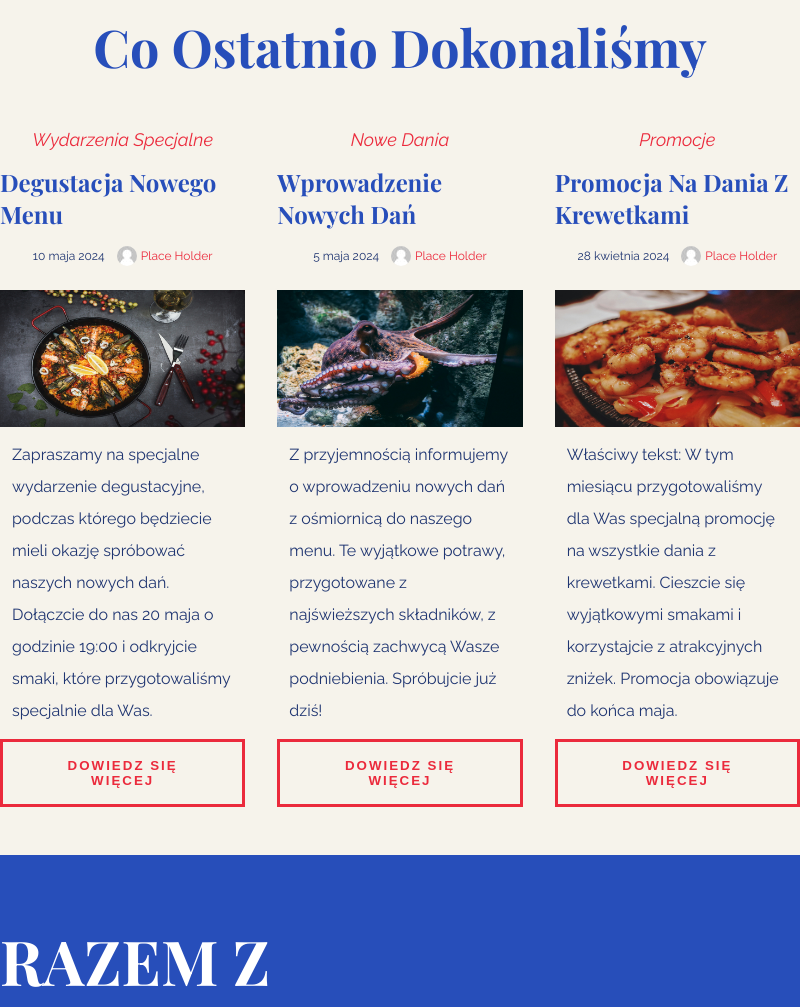
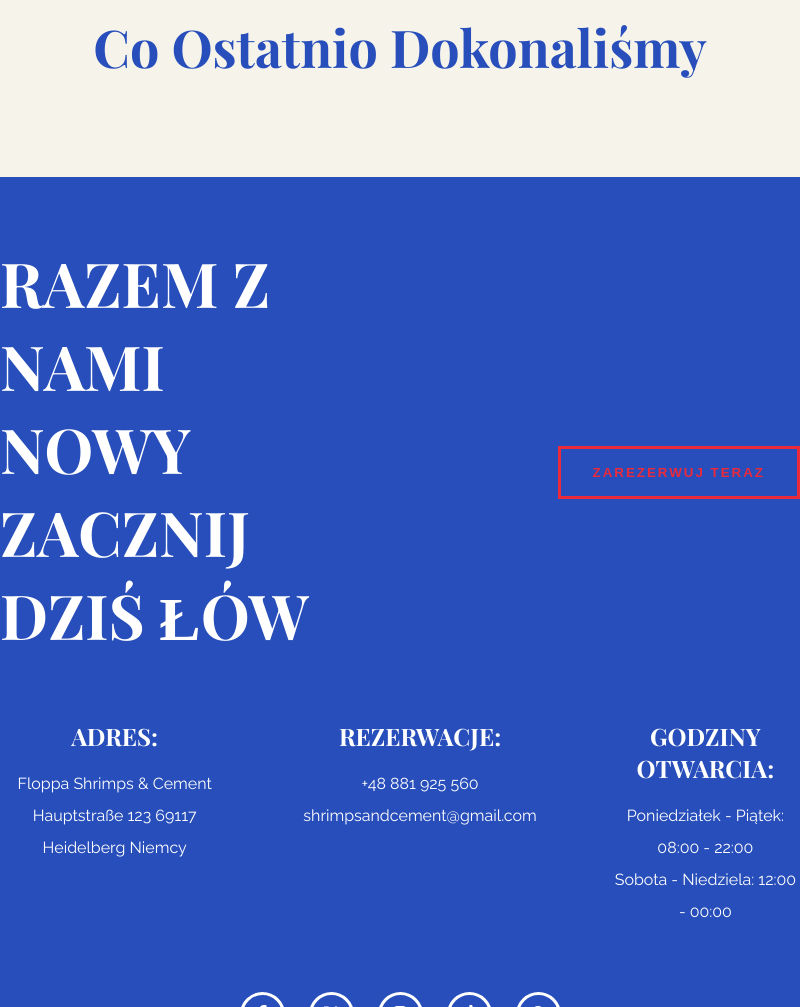
Before and after one commit to TraumeVonHeidelberg/Floppa-Shrimps, an Electron app: page public/index.html in a window 800 px wide. Shown: the part 5387-6394 px from the top of the page. Drawn offline with nearby package versions, Linux system fonts and the light colour scheme; no server answers; a web font is replaced by a local one.

Commit message:
Ja siem bojem co to dalej bedziem

```diff
--- a/public/index.html
+++ b/public/index.html
@@ -288,8 +288,8 @@
                 <p class="information-header text-center">Najnowsze zmiany</p>
                 <h2 class="section-header">Co Ostatnio Dokonaliśmy</h2>
 
-                <div class="news-grid-container">
-                    <div class="news-card">
+                <div class="news-grid-container" id="news-grid-container">
+                    <!-- <div class="news-card">
                         <p class="news-category">Wydarzenia Specjalne</p>
                         <h4 class="news-title">Degustacja Nowego Menu</h4>
                         <p class="news-footer">10 maja 2024 <span class="news-author">
@@ -327,7 +327,7 @@
                             na wszystkie dania z krewetkami. Cieszcie się wyjątkowymi smakami i korzystajcie z
                             atrakcyjnych zniżek. Promocja obowiązuje do końca maja.</p>
                         <a href=""><button class="main-btn">Dowiedz Się Więcej</button></a>
-                    </div>
+                    </div>-->
                 </div>
             </div>
         </section>
@@ -389,7 +389,7 @@
     <script src="./scripts/getTestimonialContent.js"></script>
     <script src="./scripts/registerLogin.js"></script>
     <script src="./scripts/reservation.js"></script>
-    <!-- <script src="./scripts/login.js"></script> -->
+    <script src="./scripts/loadNews.js"></script>
     <script src="https://kit.fontawesome.com/3b7d7d2b37.js" crossorigin="anonymous"></script>
 </body>
 
```
Also changed, not shown: 1 other file.
